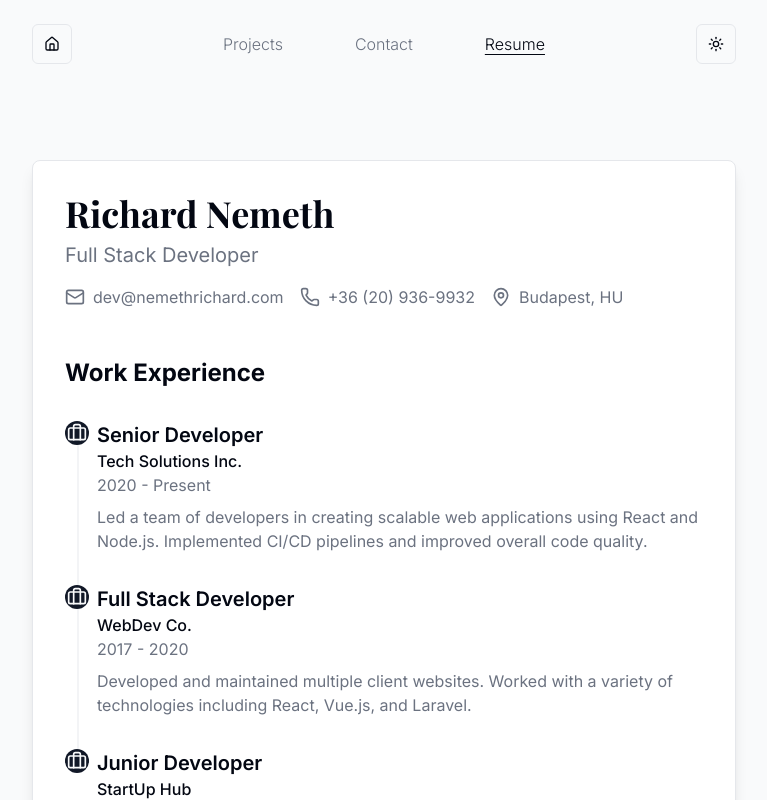
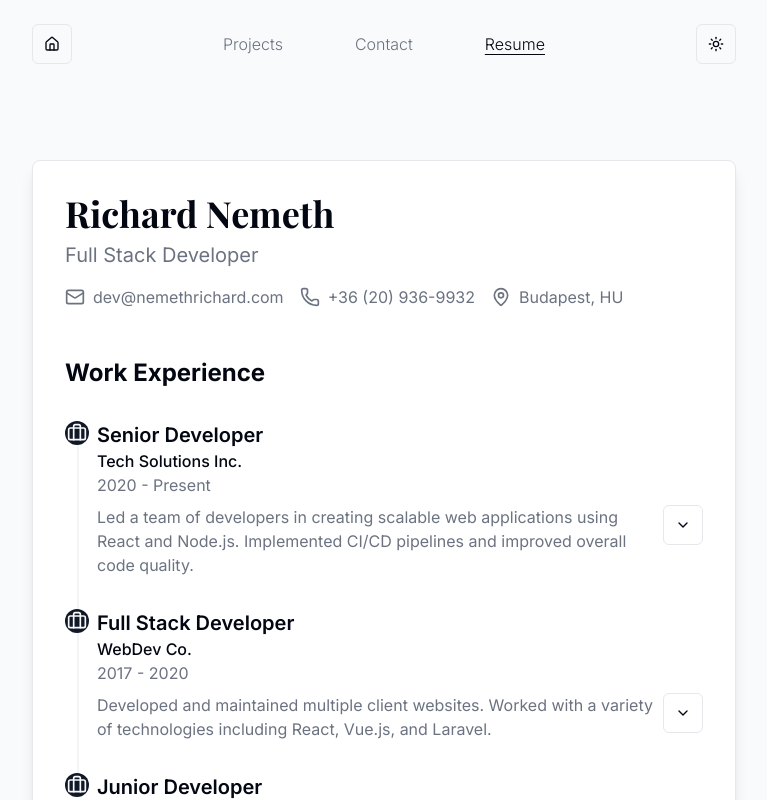
Before and after one commit to nemethricsi/nemethrichard, a Next.js app: page /resume in a window 1280 px wide. Shown: the top 800 px of the page, without its empty margins (256-1023 px from the left). Built offline with nearby package versions, Linux system fonts and the light colour scheme; a web font is replaced by a local one.

Commit message:
add collapsible to cv

```diff
--- a/app/components/resume/timeline-item.tsx
+++ b/app/components/resume/timeline-item.tsx
@@ -1,8 +1,11 @@
+import { Button } from '@/components/ui/button';
 import {
   Collapsible,
   CollapsibleContent,
   CollapsibleTrigger,
 } from '@/components/ui/collapsible';
+import { TypographyInlineCode } from '@/components/ui/typography/typography-inline-code';
+import { ChevronDown } from 'lucide-react';
 import type React from 'react';
 
 type TimelineItemProps = {
@@ -30,7 +33,33 @@ export const TimelineItem = ({
         <h3 className="text-xl font-semibold text-foreground">{title}</h3>
         <p className="font-medium text-card-foreground">{company}</p>
         <p className="mb-2 text-muted-foreground">{date}</p>
-        <p className="text-muted-foreground">{description}</p>
+        <Collapsible>
+          <div className="flex items-start justify-between">
+            <p className="text-muted-foreground">{description}</p>
+
+            <CollapsibleTrigger asChild>
+              <Button
+                variant="outline"
+                size="icon"
+                className="flex-shrink-0 bg-card data-[state=open]:rotate-180 data-[state=open]:bg-accent"
+              >
+                <ChevronDown className="h-4 w-4" />
+              </Button>
+            </CollapsibleTrigger>
+          </div>
+          <CollapsibleContent>
+            <ul className="my-6 ml-6 list-disc text-muted-foreground [&>li]:mt-2">
+              <li>Handling the design system</li>
+              <li>
+                Creating accessible components with{' '}
+                <TypographyInlineCode>@radix-ui</TypographyInlineCode>
+              </li>
+              <li>handling the design system</li>
+              <li>handling the design system</li>
+              <li>handling the design system</li>
+            </ul>
+          </CollapsibleContent>
+        </Collapsible>
       </div>
     </div>
   );
--- a/app/resume/page.tsx
+++ b/app/resume/page.tsx
@@ -7,7 +7,7 @@ export default function ResumeTimeline() {
   return (
     <section className="pb-24 pt-24 sm:pt-40">
       <div className="container flex max-w-3xl flex-col gap-8">
-        <Card className="mx-auto max-w-4xl rounded-lg p-8 shadow-lg">
+        <Card className="mx-auto max-w-4xl rounded-lg p-4 shadow-lg sm:p-8">
           {/* Header */}
           <header className="mb-12">
             <h1 className="mb-2 font-serif text-4xl font-bold text-foreground">
--- /dev/null
+++ b/components/ui/typography/typography-inline-code.tsx
@@ -0,0 +1,11 @@
+export function TypographyInlineCode({
+  children,
+}: {
+  children: React.ReactNode;
+}) {
+  return (
+    <code className="relative rounded bg-muted px-[0.3rem] py-[0.2rem] font-mono text-sm font-semibold">
+      {children}
+    </code>
+  );
+}
```
